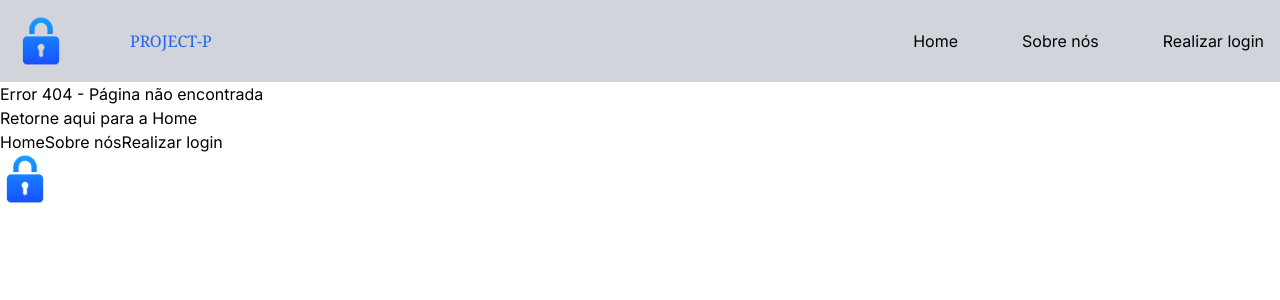
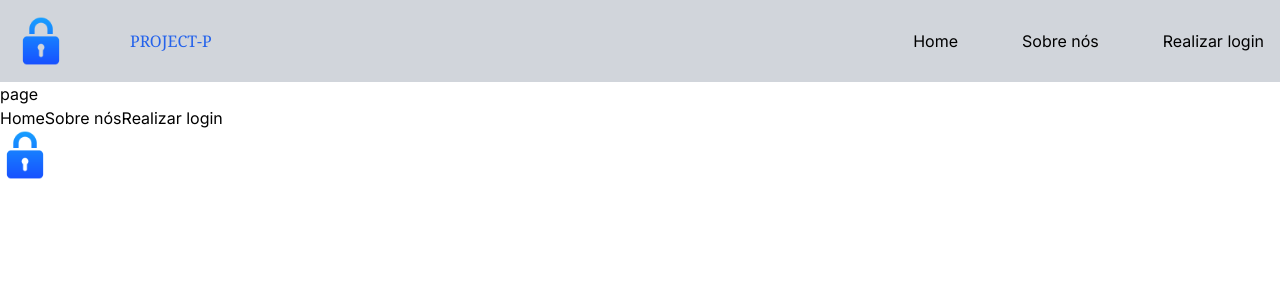
Before and after one commit to MatheusFelipeCamarinhaDuarte/project-p, a Next.js app: page /sobre in a window 1280 px wide. Before the commit this address had no page. Shown: the top 300 px of the page. Built offline with nearby package versions, Linux system fonts and the light colour scheme.

Commit message:
rfc básico do sobre

```diff
--- /dev/null
+++ b/src/app/sobre/page.jsx
@@ -0,0 +1,7 @@
+import React from 'react'
+
+export default function page() {
+  return (
+    <div>page</div>
+  )
+}
```
